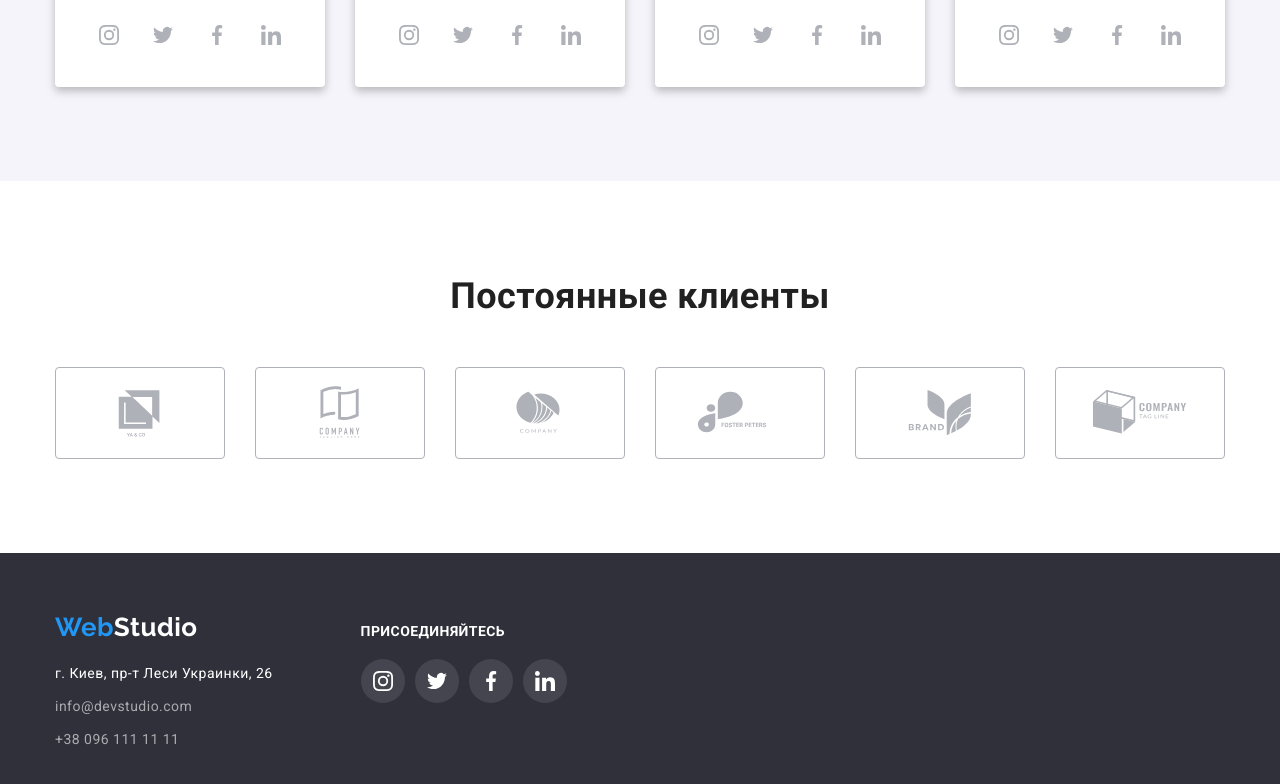
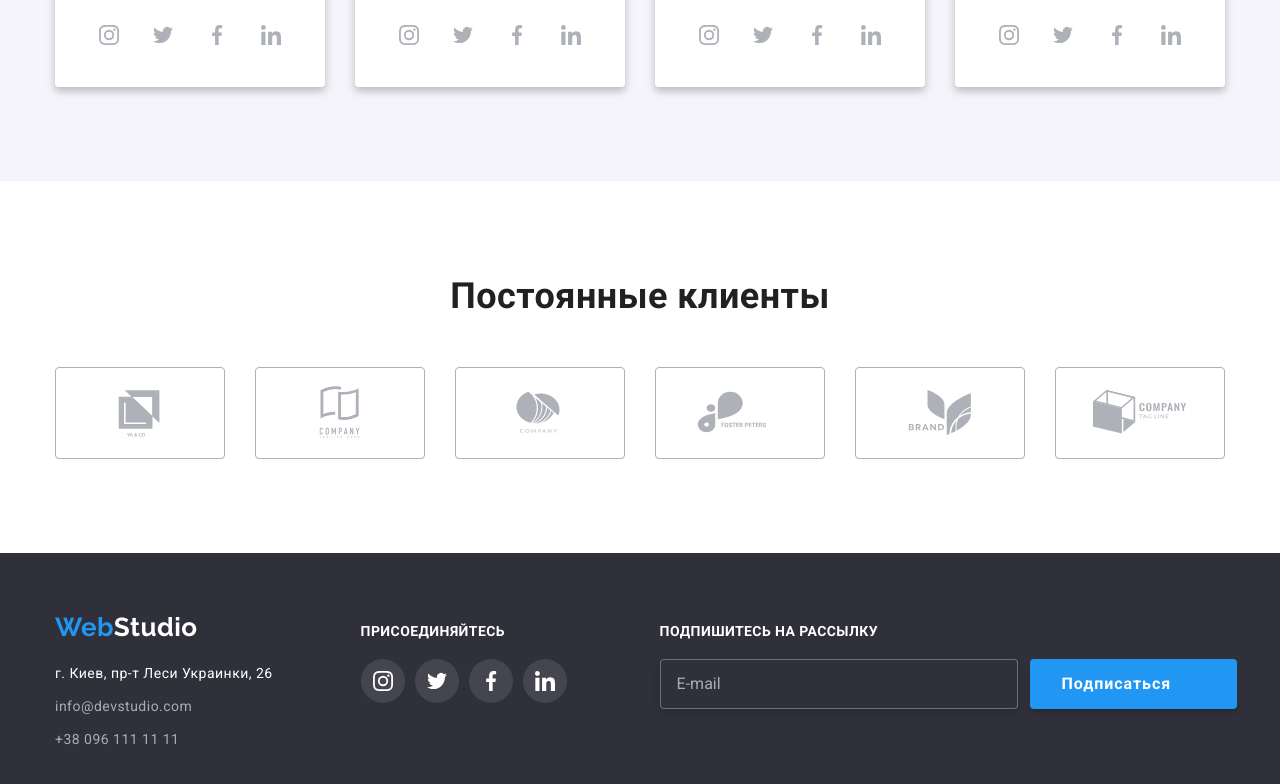
Before and after one commit to Nikolay-Akymenko/goit-markup-hw-06, a plain HTML site: page index.html in a window 1280 px wide. Shown: the part 2128-2912 px from the top of the page. Drawn offline with nearby package versions, Linux system fonts and the light colour scheme.

Commit message:
Добавляет форму в футер

```diff
--- a/css/styles.css
+++ b/css/styles.css
@@ -530,7 +530,7 @@ img {
 
 .join-list {
     list-style: none;
-
+    margin-right: 93px;
 
     display: flex;
     align-items: center;
@@ -548,6 +548,66 @@ fill:#ffffff;
 .footer .socials-link:hover,
 .footer .socials-link:focus {
     background-color: #2196F3;
+}
+/* Forma footer */
+
+.subscribe-form {
+
+}
+
+.form-footer {
+
+}
+.form-mail {
+    width: 358px;
+    height: 50px;
+    padding: 15px 16px;
+
+    color: rgba(255, 255, 255, 0.6);
+    background-color: #2F303A;
+    border: 1px solid rgba(255, 255, 255, 0.3);
+    filter: drop-shadow(0px 4px 4px rgba(0, 0, 0, 0.15));
+    border-radius: 4px;
+}
+::placeholder {
+    color: rgba(255, 255, 255, 0.6);
+}
+
+.btn-form {
+    position: absolute;
+    margin-left: 12px;
+    font-family: 'Roboto', sans-serif;
+    color: #ffffff;
+    background-color: var(--accent-color);
+    font-weight: 700;
+    font-size: 16px;
+    line-height: 1.9;
+    align-items: center;
+    text-align: center;
+
+    letter-spacing: 0.06em;
+    cursor: pointer;
+
+
+    border-radius: 4px;
+    border: transparent;
+    padding: 10px 32px;
+    min-width: 200px;
+    min-height: 50px;
+
+    box-shadow: 0px 4px 4px rgba(0, 0, 0, 0.15);
+    transition: background-color 250ms cubic-bezier(0.4, 0, 0.2, 1);
+}
+.btn-form:hover {
+    background-color: #188CE8;
+}
+.btn-content {
+    display: flex;
+    justify-content: center;
+    align-items: center;
+}
+.subscribe-icon {
+    margin-left: 10px;
 }
 
 /* Портфолио */
@@ -627,10 +687,6 @@ fill:#ffffff;
     position: relative;
     overflow: hidden;
 }
-/* .gallery-link:hover .text-overlay ,
-.gallery-link:focus .text-overlay {
-    opacity: 1;
-} */
 
 .gallery-link:hover .text-overlay,
 .gallery-link:focus .text-overlay {
--- a/index.html
+++ b/index.html
@@ -390,6 +390,21 @@
                     </li>
                 </ul>
             </div>
+            <!--Forma-->
+            <div class="subscribe-form">
+            <form class="form-footer" name="">
+                <h3 class="join-title">Подпишитесь на рассылку</h3>
+                <input class="form-mail" type="email" name="mail" placeholder="E-mail" />
+                <button type="submit" class="btn-form">
+                    <span class="btn-content">
+                    Подписаться
+                    <svg class="subscribe-icon" width="24" height="24" >
+                        <use href="./images/sprite.svg#send"></use>
+                    </svg>
+                    </span>
+                </button>
+            </form>
+            </div>
         </div>
 
     </footer>
```
